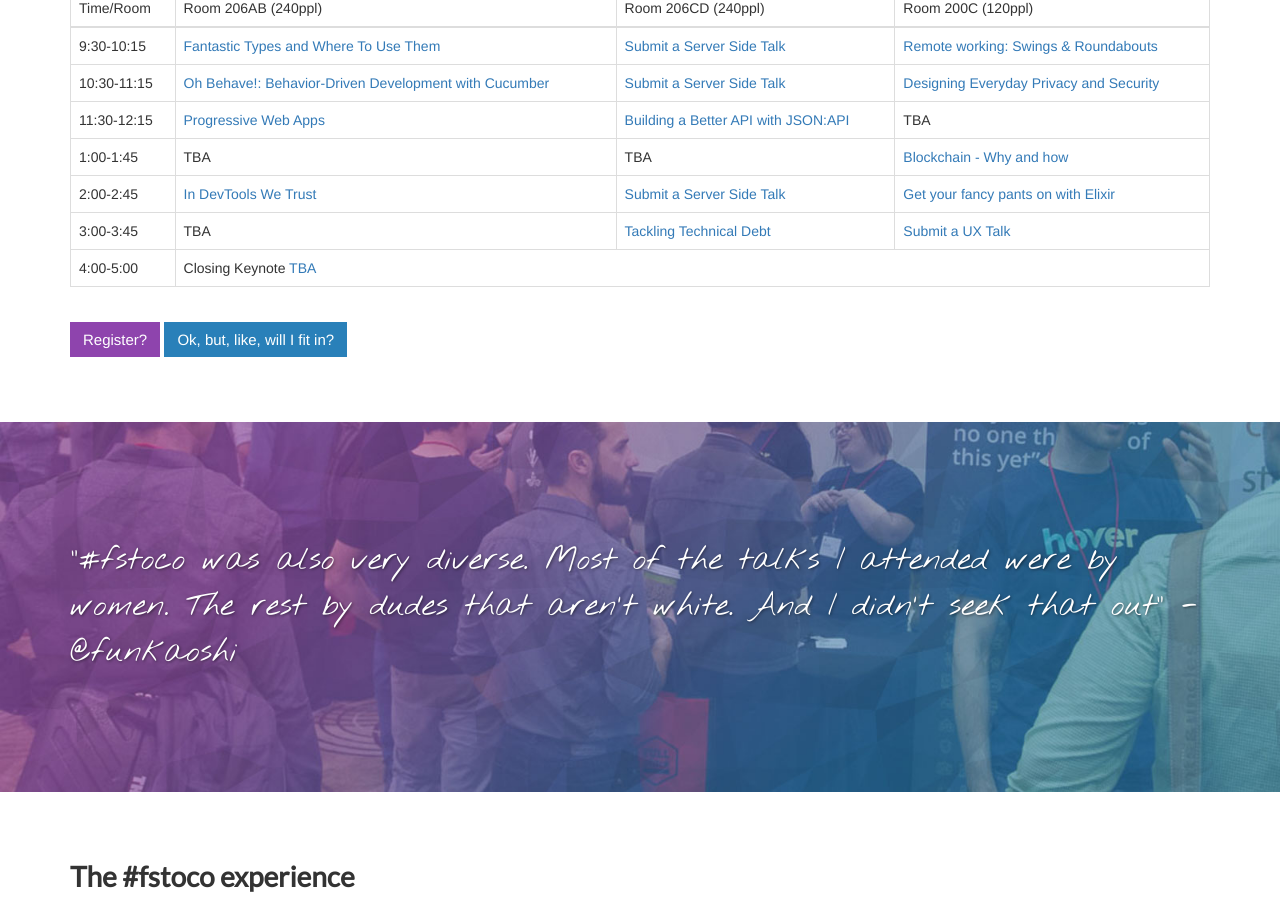
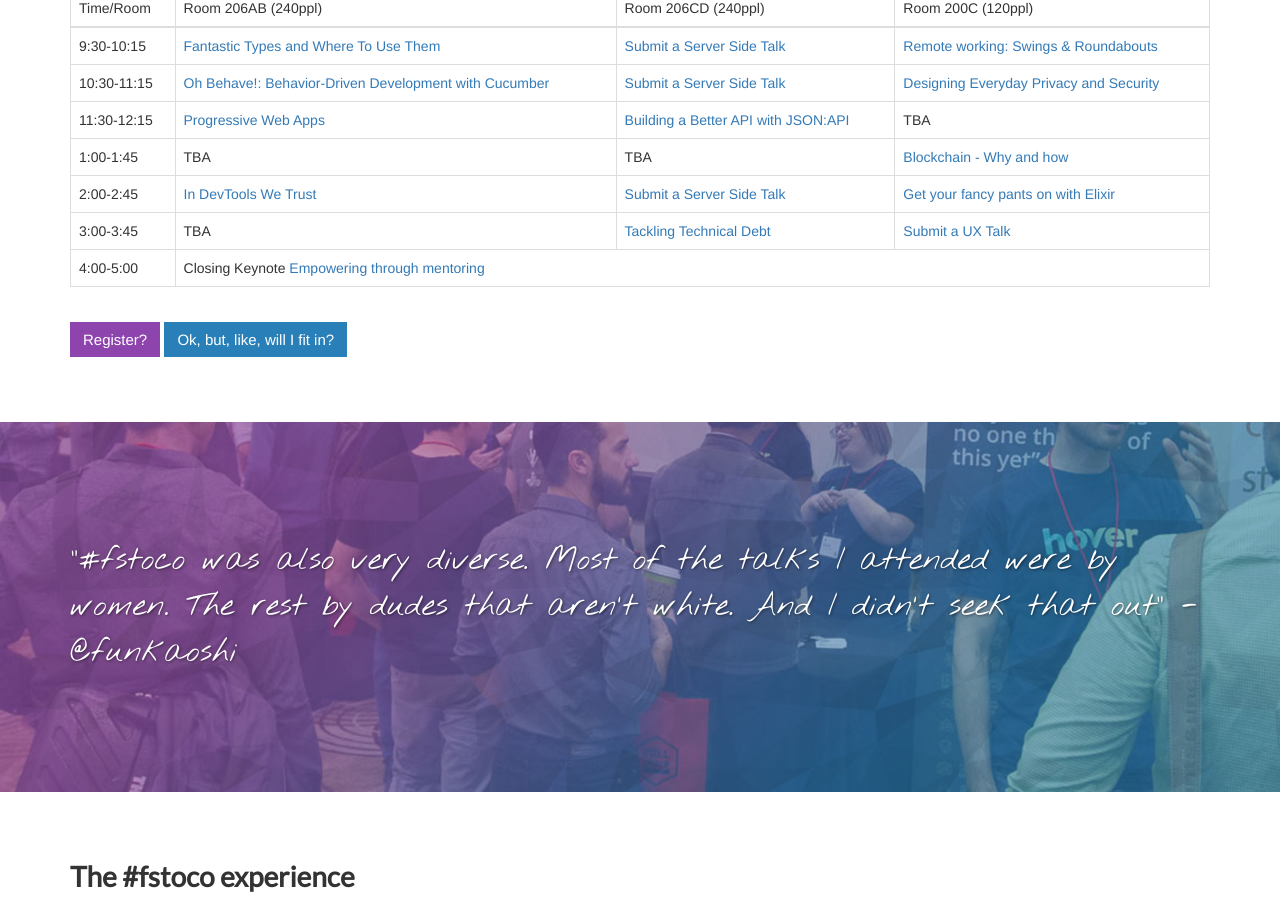
Before and after one commit to fullstackto/fsto2017, a Jekyll site: the page built from index.html, in a window 1280 px wide and 900 px high, scrolled down 4713 px. Built offline with Jekyll 4.4.1, drawn with Linux system fonts in a browser that asks for light colours.

Commit message:
Marisa key

```diff
--- a/index.html
+++ b/index.html
@@ -470,7 +470,7 @@ card: http://2017.fsto.co/images/card.jpg
 
               <tr>
                 <td>4:00-5:00</td>
-                <td colspan="3">Closing Keynote <a href="/sessions#marissa">TBA</a></td>
+                <td colspan="3">Closing Keynote <a href="/sessions#marissa">Empowering through mentoring</a></td>
               </tr>
             </tbody>
           </table>
--- a/sessions/index.html
+++ b/sessions/index.html
@@ -152,7 +152,7 @@ title: Session Abstracts
       </div>
       <div class="col-sm-6 speaker" id="marissa">
         <img src="/images/speakers/marissa.jpg" alt="Marissa Photo" width="65" class="pull-left" />
-        <h4>TBA</h4>
+        <h4>Empowering through mentoring</h4>
         <h5>by <a href="/speakers#marissa">Marissa Levy-Lerer</a></h5>
           <p>TBA.</p>
       </div>
--- a/speakers/index.html
+++ b/speakers/index.html
@@ -138,7 +138,7 @@ title: Speaker Bios
           <img src="/images/speakers/marissa.jpg" alt="Marissa Photo" width="150" class="pull-left" />
           <h4>About Marissa Levy-Lerer</h4>
           <h5>Chief Technology Officer at Compose[d]</h5>
-          <p>Session: <a href="/sessions#marissa">TBA</a></p>
+          <p>Keynote: <a href="/sessions#marissa">Empowering through mentoring</a></p>
           <p>Marissa Lerer is a technologist, musician, cake decorator and mom. She received a BS in Music Education and an MA in Graphic Communications, Management and Technology from NYU. She is currently managing a team of developers, as CTO at COMPOSE[D], a digital creative and development agency in New York. Marissa prides herself on being a “cool nerd” who likes to get her hands in everything. She is also an accomplished singer/songwriter who has released three albums. She has also participated in the 2012 StartupBus and was on the winning team of the 2012 International Space Apps Challenge. She is passionate about mentorship, especially for women in tech. In addition to teaching programming at the School of Visual Arts she is also a regular panelist at Pace Path Live and recently mentored Girl Scouts at a SXSW event sponsored by Twitter and Dove. Last year she was the keynote speaker at Full Stack Toronto.</p>
       </div>
       <div class="col-sm-6 speaker" id="jason">
```
